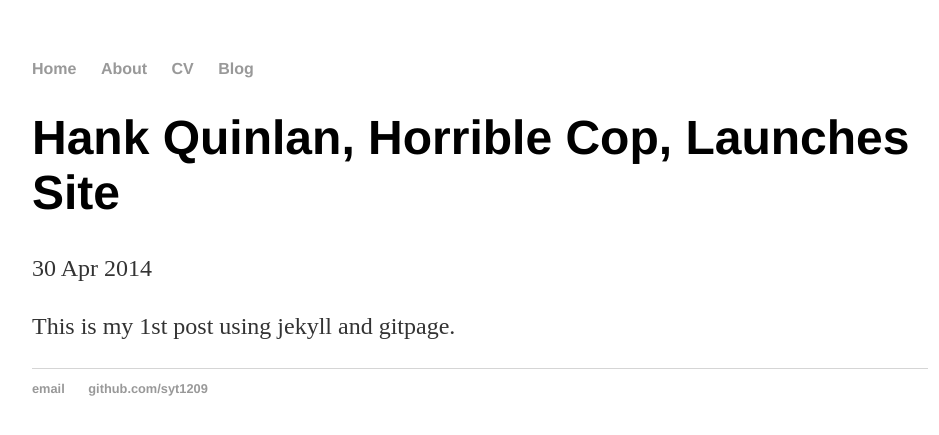
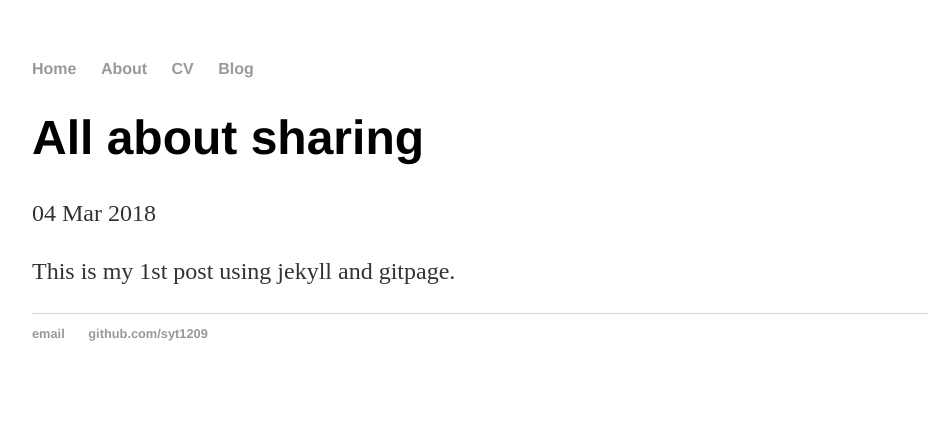
Before and after one commit to syt1209/syt1209.github.io, a Jekyll site: the page built from _posts/2018-03-04-all-about-sharing.md, in a window 1280 px wide. Shown: the top 435 px of the page, without its empty margins (160-1099 px from the left). Built offline with Jekyll 4.4.1, drawn with Linux system fonts in a browser that asks for light colours.

Commit message:
Update 2018-03-04-all-about-sharing.md

```diff
--- a/_posts/2018-03-04-all-about-sharing.md
+++ b/_posts/2018-03-04-all-about-sharing.md
@@ -1,7 +1,7 @@
 ---
 layout: post
-title: "Hank Quinlan, Horrible Cop, Launches Site"
-date: 2014-04-30
+title: "All about sharing"
+date: 2018-03-04
 ---
 
 This is my 1st post using jekyll and gitpage.
```
